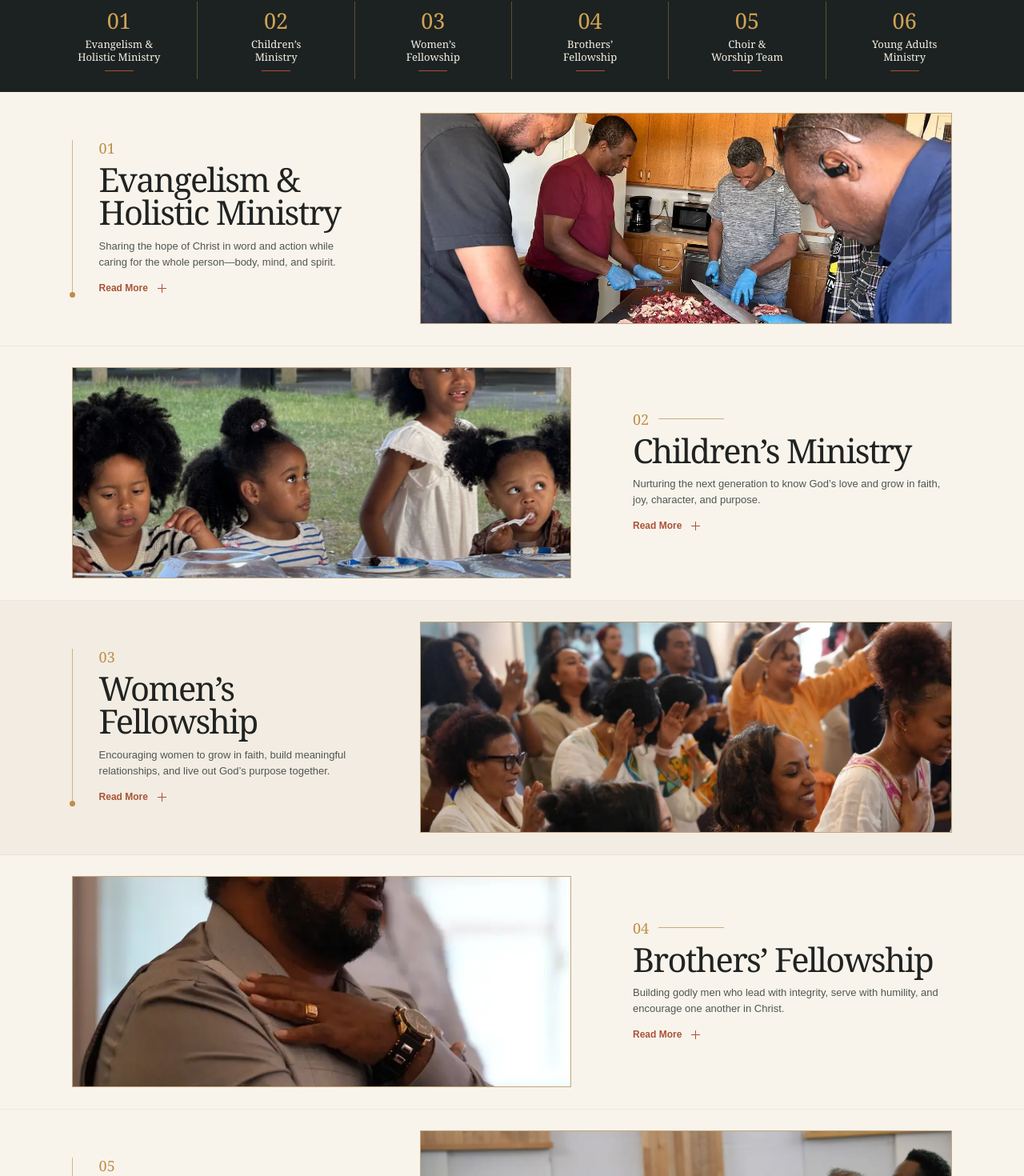
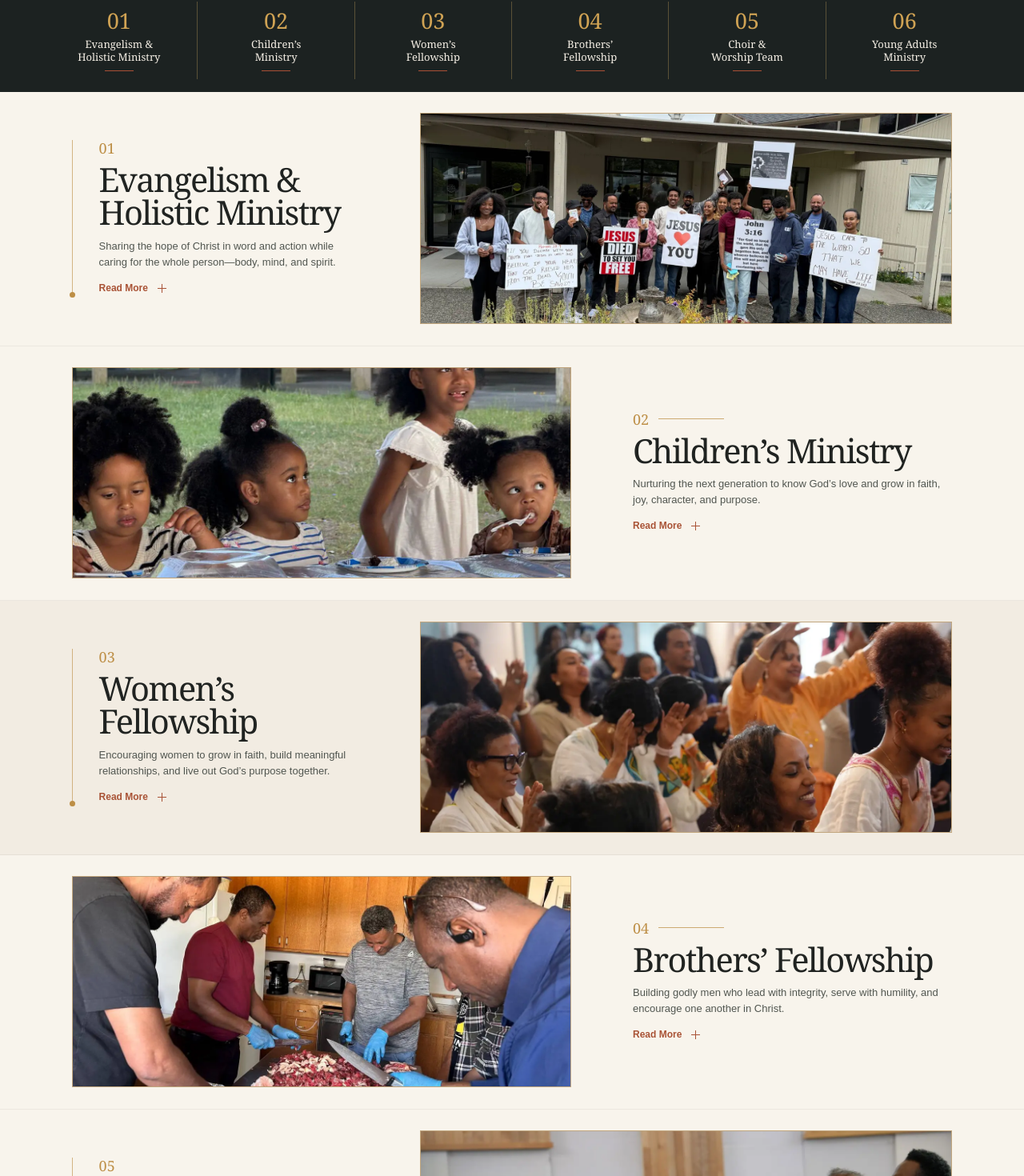
Before and after one commit to Eba-1/Shalom-Ethiopian-Evangelical-Church, a Next.js app: page /ministries in a window 1280 px wide. Shown: the part 620-2090 px from the top of the page at 80% size. Built offline with nearby package versions, Linux system fonts and the light colour scheme.

Commit message:
Correct ministry card photo assignments

```diff
--- a/app/ministries/page.tsx
+++ b/app/ministries/page.tsx
@@ -13,8 +13,8 @@ const ministries = [
     id: "evangelism",
     title: "Evangelism & Holistic Ministry",
     shortTitle: "Evangelism &\nHolistic Ministry",
-    image: "/ministries/holistic-ministry.webp",
-    imageAlt: "Church members preparing food together as an act of service",
+    image: "/ministries/ministry-community.webp",
+    imageAlt: "Shalom members sharing the hope of Jesus through community outreach",
     intro:
       "Sharing the hope of Christ in word and action while caring for the whole person—body, mind, and spirit.",
     paragraphs: [
@@ -56,8 +56,8 @@ const ministries = [
     id: "brothers",
     title: "Brothers’ Fellowship",
     shortTitle: "Brothers’\nFellowship",
-    image: "/ministries/brothers-fellowship.webp",
-    imageAlt: "A man worshiping during a Shalom gathering",
+    image: "/ministries/holistic-ministry.webp",
+    imageAlt: "Men preparing food together during Brothers’ Fellowship",
     intro:
       "Building godly men who lead with integrity, serve with humility, and encourage one another in Christ.",
     paragraphs: [
```
